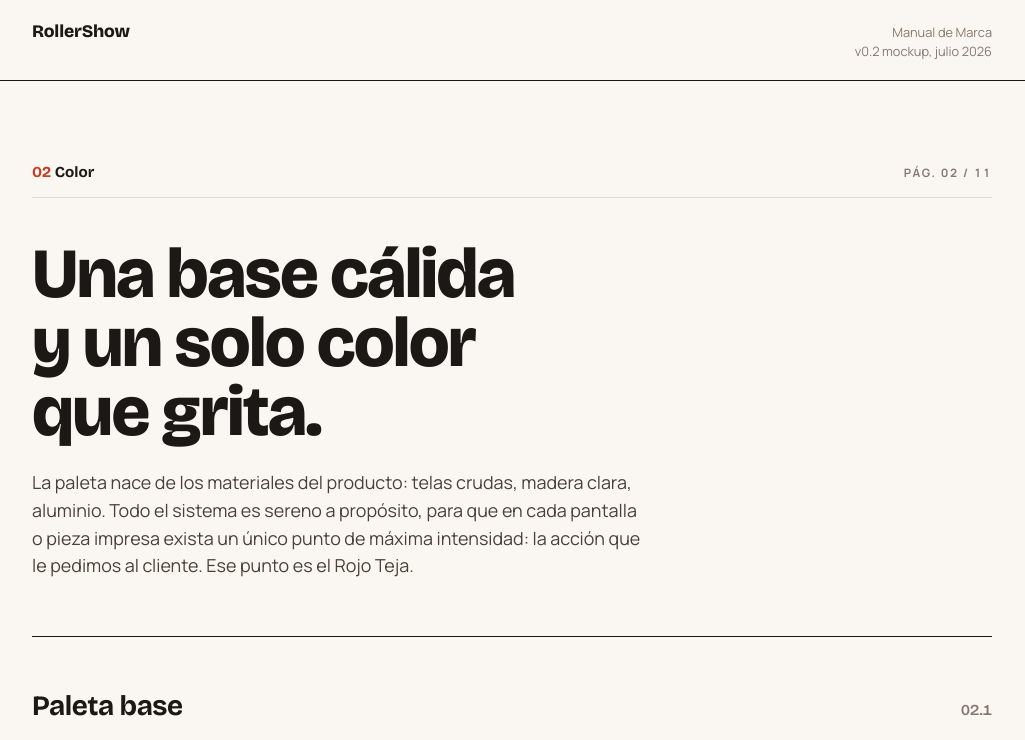
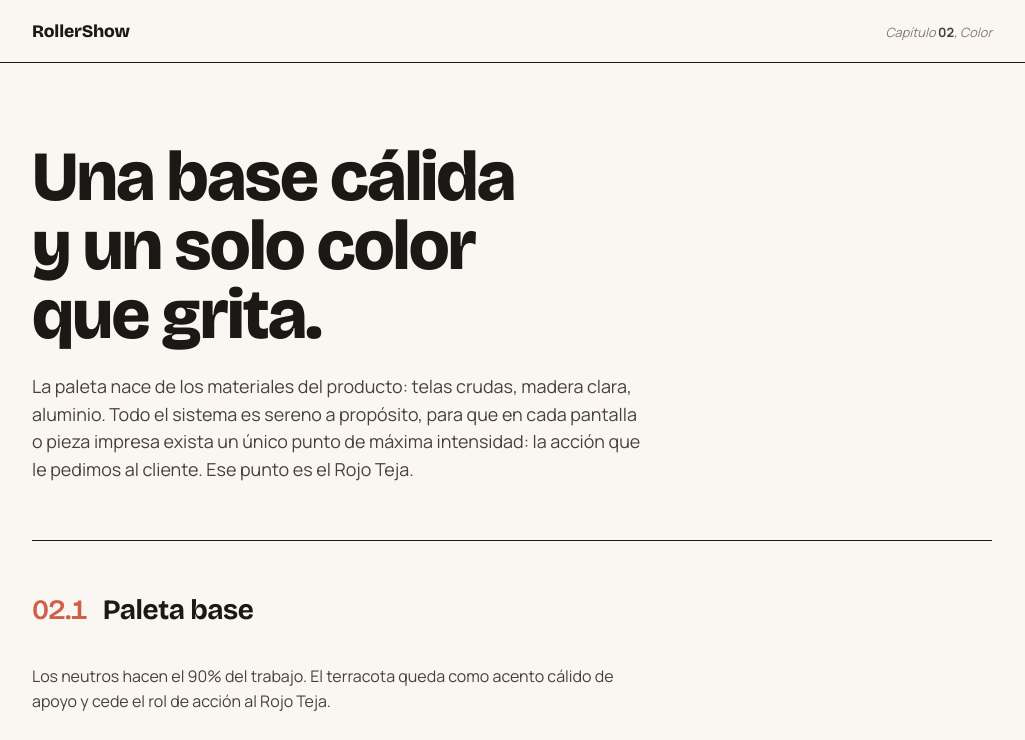
Before and after one commit to AgusLaboral/rollershow-landing, a website: page manual-marca.html in a window 1280 px wide. Shown: the top 740 px of the page, without its empty margins (128-1153 px from the left). Drawn offline with nearby package versions, Linux system fonts and the light colour scheme.

Commit message:
manual de marca v0.3: elimina eyebrows (indice capitulo, PAG chip, spec__num flotante, barra TOC activo) - numero de seccion integrado en el titulo

```diff
--- a/manual-marca.html
+++ b/manual-marca.html
@@ -64,16 +64,11 @@ body {
   padding-block: 1.1rem;
 }
 .doc-head__brand { font-family: var(--font-display); font-weight: 800; font-size: 1.1rem; letter-spacing: -0.01em; }
-.doc-head__meta { font-size: .8rem; color: var(--fg-mute); text-align: right; }
+.doc-head__meta { font-size: .8rem; color: var(--fg-mute); text-align: right; font-style: italic; }
+.doc-head__meta b { font-style: normal; color: var(--fg-soft); }
 
 /* ---------- Portada del capítulo ---------- */
 .chapter { padding-block: clamp(2.6rem, 7vw, 5rem) clamp(2.2rem, 5vw, 3.5rem); }
-.chapter__index {
-  display: flex; justify-content: space-between; align-items: baseline;
-  border-bottom: 1px solid var(--border); padding-bottom: .8rem; margin-bottom: clamp(1.6rem, 4vw, 2.6rem);
-}
-.chapter__index .cap { font-family: var(--font-display); font-weight: 700; font-size: .95rem; }
-.chapter__index .cap b { color: var(--cta); }
 .chapter__title {
   font-family: var(--font-display); font-weight: 800; letter-spacing: -0.025em;
   font-size: clamp(2.3rem, 8vw, 4.4rem); line-height: 0.98; max-width: 14ch;
@@ -86,12 +81,9 @@ body {
 
 /* ---------- Secciones spec ---------- */
 .spec { border-top: 1px solid var(--fg); padding-block: clamp(1.8rem, 5vw, 3rem); }
-.spec__head {
-  display: flex; justify-content: space-between; align-items: baseline; gap: 1rem;
-  margin-bottom: clamp(1.3rem, 3.5vw, 2rem);
-}
+.spec__head { margin-bottom: clamp(1.3rem, 3.5vw, 2rem); }
 .spec__title { font-family: var(--font-display); font-weight: 700; font-size: clamp(1.3rem, 3.6vw, 1.75rem); letter-spacing: -0.015em; }
-.spec__num { font-family: var(--font-display); font-weight: 600; font-size: .95rem; color: var(--fg-mute); }
+.spec__title-num { font-weight: 600; color: var(--cta); font-variant-numeric: tabular-nums; margin-right: .55em; opacity: .8; }
 .spec__note { color: var(--fg-soft); max-width: 60ch; margin-bottom: clamp(1.3rem, 3.5vw, 1.8rem); }
 
 /* Cláusulas numeradas (reemplazo de bullets) */
@@ -223,7 +215,7 @@ body {
 }
 .toc a em { font-style: normal; color: var(--fg-mute); font-size: .8rem; }
 .toc__num { font-family: var(--font-display); font-weight: 600; color: var(--fg-mute); font-size: .85rem; font-variant-numeric: tabular-nums; }
-.toc a.is-current { color: var(--fg); font-weight: 700; box-shadow: inset 3px 0 0 var(--cta); padding-left: .9rem; }
+.toc a.is-current { color: var(--fg); font-weight: 700; }
 .toc a.is-current .toc__num { color: var(--cta); }
 
 /* ---------- Pie ---------- */
@@ -236,17 +228,13 @@ body {
 <header class="doc-head">
   <div class="wrap">
     <span class="doc-head__brand">RollerShow</span>
-    <span class="doc-head__meta">Manual de Marca<br>v0.2 mockup, julio 2026</span>
+    <span class="doc-head__meta">Capítulo <b>02</b>, Color</span>
   </div>
 </header>
 
 <main class="wrap">
 
   <section class="chapter">
-    <div class="chapter__index">
-      <span class="cap"><b>02</b> Color</span>
-      <span class="tag num">pág. 02 / 11</span>
-    </div>
     <h1 class="chapter__title">Una base cálida y un solo color que grita.</h1>
     <p class="chapter__intro">
       La paleta nace de los materiales del producto: telas crudas, madera clara, aluminio.
@@ -256,7 +244,7 @@ body {
   </section>
 
   <section class="spec">
-    <div class="spec__head"><h2 class="spec__title">Paleta base</h2><span class="spec__num num">02.1</span></div>
+    <div class="spec__head"><h2 class="spec__title"><span class="spec__title-num num">02.1</span>Paleta base</h2></div>
     <p class="spec__note">Los neutros hacen el 90% del trabajo. El terracota queda como acento cálido de apoyo y cede el rol de acción al Rojo Teja.</p>
     <div class="palette">
       <div class="prow"><div class="prow__band" style="background:#FAF7F2"></div><div class="prow__meta"><span class="prow__name">Crema</span><span class="prow__use">Fondo general</span><span class="prow__hex">#FAF7F2</span></div></div>
@@ -269,7 +257,7 @@ body {
   </section>
 
   <section class="spec">
-    <div class="spec__head"><h2 class="spec__title">Rojo Teja, el color de acción</h2><span class="spec__num num">02.2</span></div>
+    <div class="spec__head"><h2 class="spec__title"><span class="spec__title-num num">02.2</span>Rojo Teja, el color de acción</h2></div>
     <div class="teja">
       <div class="teja__name">Rojo Teja</div>
       <dl class="teja__specs">
@@ -294,7 +282,7 @@ body {
   </section>
 
   <section class="spec">
-    <div class="spec__head"><h2 class="spec__title">En uso</h2><span class="spec__num num">02.3</span></div>
+    <div class="spec__head"><h2 class="spec__title"><span class="spec__title-num num">02.3</span>En uso</h2></div>
     <p class="spec__note">Especímenes reales del sistema web: rectangulares, radio 6, peso fuerte. La marca no usa botones píldora.</p>
     <div class="stage">
       <span class="tag stage__label">Acción primaria</span>
@@ -314,7 +302,7 @@ body {
   </section>
 
   <section class="spec">
-    <div class="spec__head"><h2 class="spec__title">Alternativas evaluadas</h2><span class="spec__num num">02.4</span></div>
+    <div class="spec__head"><h2 class="spec__title"><span class="spec__title-num num">02.4</span>Alternativas evaluadas</h2></div>
     <p class="spec__note">Tres candidatos terrosos y rojizos, todos con contraste apto para texto blanco. La recomendación es la opción A por equilibrio entre temperatura de la paleta e intensidad.</p>
     <div class="alts">
       <div>
@@ -343,7 +331,7 @@ body {
   </section>
 
   <section class="spec">
-    <div class="spec__head"><h2 class="spec__title">Proporción de uso</h2><span class="spec__num num">02.5</span></div>
+    <div class="spec__head"><h2 class="spec__title"><span class="spec__title-num num">02.5</span>Proporción de uso</h2></div>
     <div class="ratio">
       <div style="flex:60; background:#FAF7F2; color:var(--fg-mute); border-right:1px solid var(--border)">60</div>
       <div style="flex:25; background:#F1EBE0; color:var(--fg-soft); border-right:1px solid var(--border)">25</div>
@@ -359,7 +347,7 @@ body {
   </section>
 
   <section class="spec">
-    <div class="spec__head"><h2 class="spec__title">Materia y efectos</h2><span class="spec__num num">02.7</span></div>
+    <div class="spec__head"><h2 class="spec__title"><span class="spec__title-num num">02.7</span>Materia y efectos</h2></div>
     <p class="spec__note">
       Adelanto del capítulo 11: los recursos vivos que sacan a la marca de lo plano generado por plantilla.
       Cada efecto tiene nombre, receta exacta y regla de uso; acá se muestran los tres primeros en funcionamiento.
@@ -384,7 +372,7 @@ body {
   </section>
 
   <section class="spec">
-    <div class="spec__head"><h2 class="spec__title">Índice del manual</h2><span class="spec__num">i</span></div>
+    <div class="spec__head"><h2 class="spec__title">Índice del manual</h2></div>
     <nav class="toc">
       <a href="#" onclick="return false"><span class="toc__num num">01</span>Marca<em>logo, usos, zona de seguridad</em></a>
       <a href="#" onclick="return false" class="is-current"><span class="toc__num num">02</span>Color<em>esta página</em></a>
```
